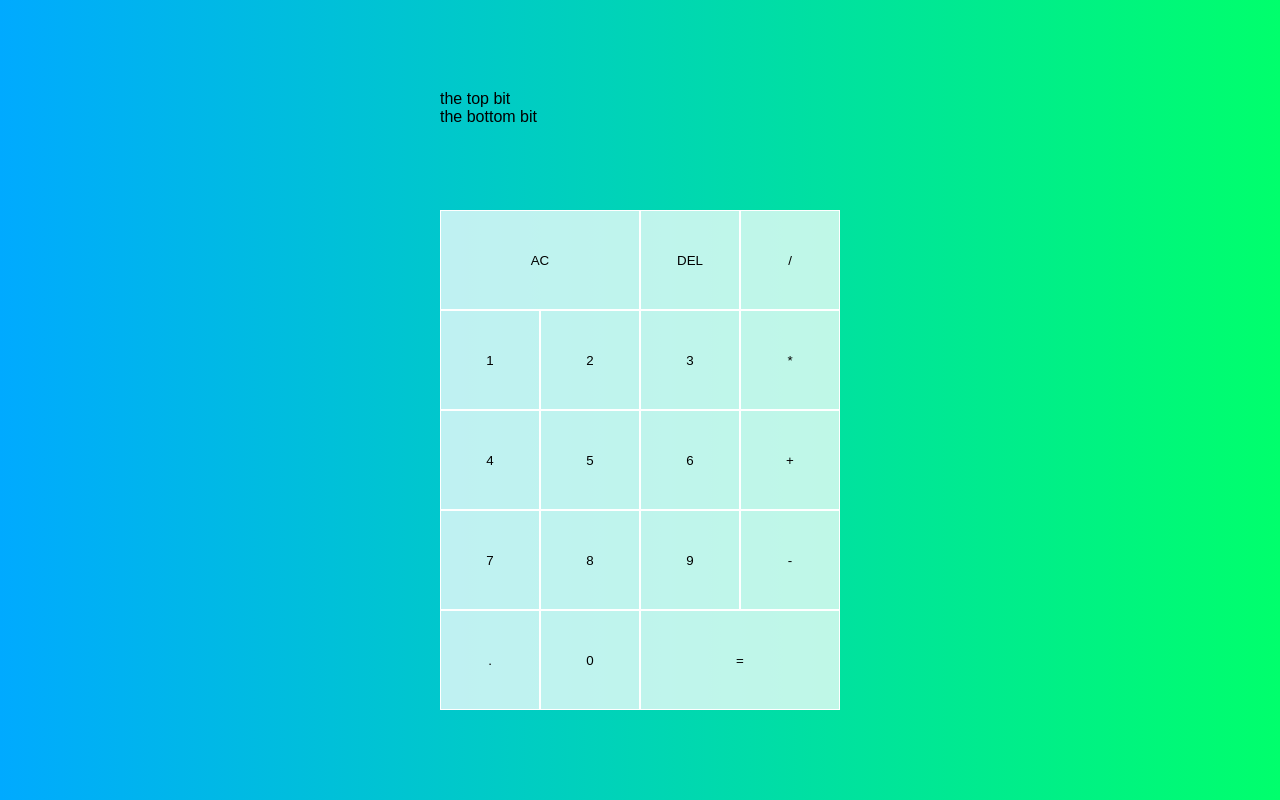
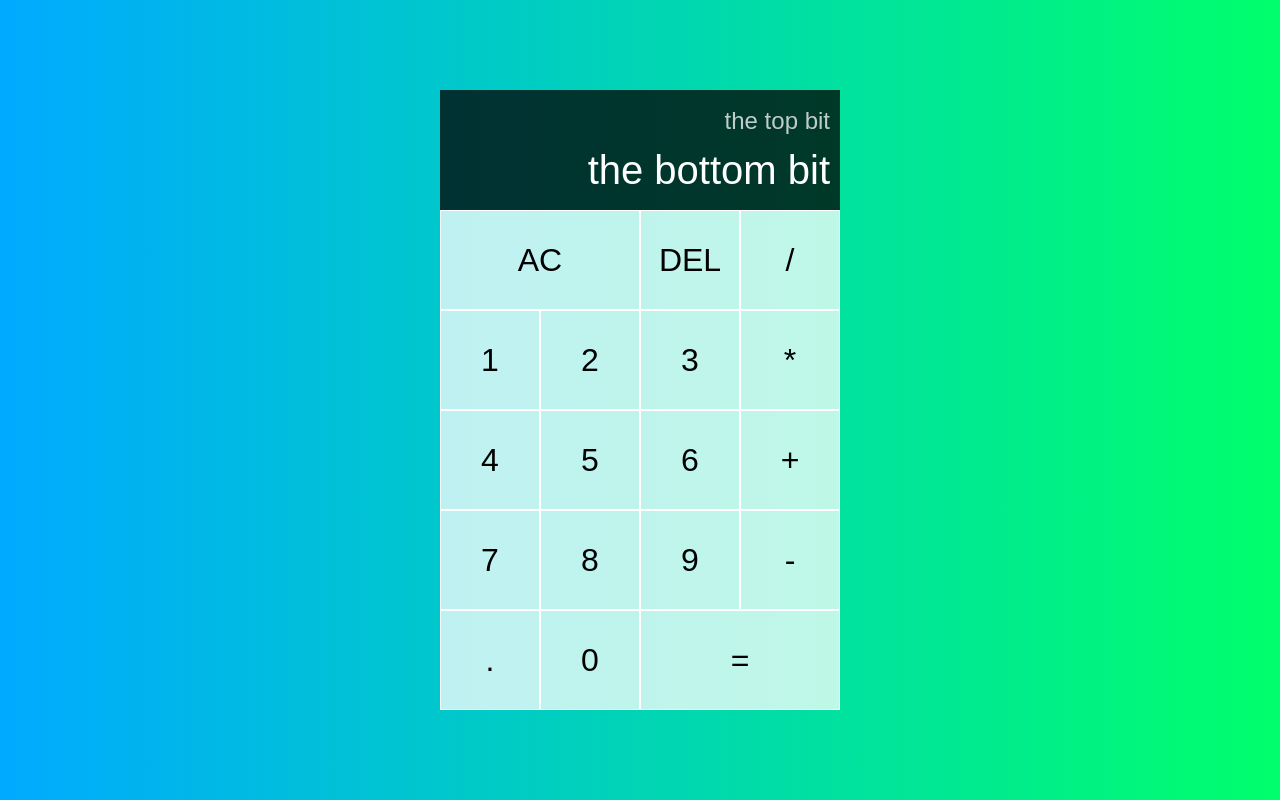
Before and after one commit to tatsislam/js-calculator, a plain HTML site: page index.html in a window 1280 px wide. Drawn offline with Linux system fonts and the light colour scheme.

Commit message:
finished style

```diff
--- a/styles.css
+++ b/styles.css
@@ -22,7 +22,7 @@ body {
 
 .calculator-grid > button {
     cursor: pointer;
-    font-sizze: 2rem;
+    font-size: 2rem;
     border: 1px solid white;
     outline: none;
     background-color: rgba(255, 255, 255, .75);
@@ -38,4 +38,22 @@ body {
 
 .output {
     grid-column: 1 / -1;
+    background-color: rgba(0, 0, 0, 0.75);
+    display: flex;
+    align-items: flex-end;
+    justify-content: space-around;
+    flex-direction: column;
+    padding: 10px;
+    word-wrap: break-word;
+    word-break: break-all;
 }
+
+.output .previous-operand {
+    color: rgba(255,255,255, 0.75);
+    font-size: 1.5rem;
+}
+
+.output .current-operand {
+    color: rgba(255,255,255, 1);
+    font-size: 2.5rem;
+}
```
